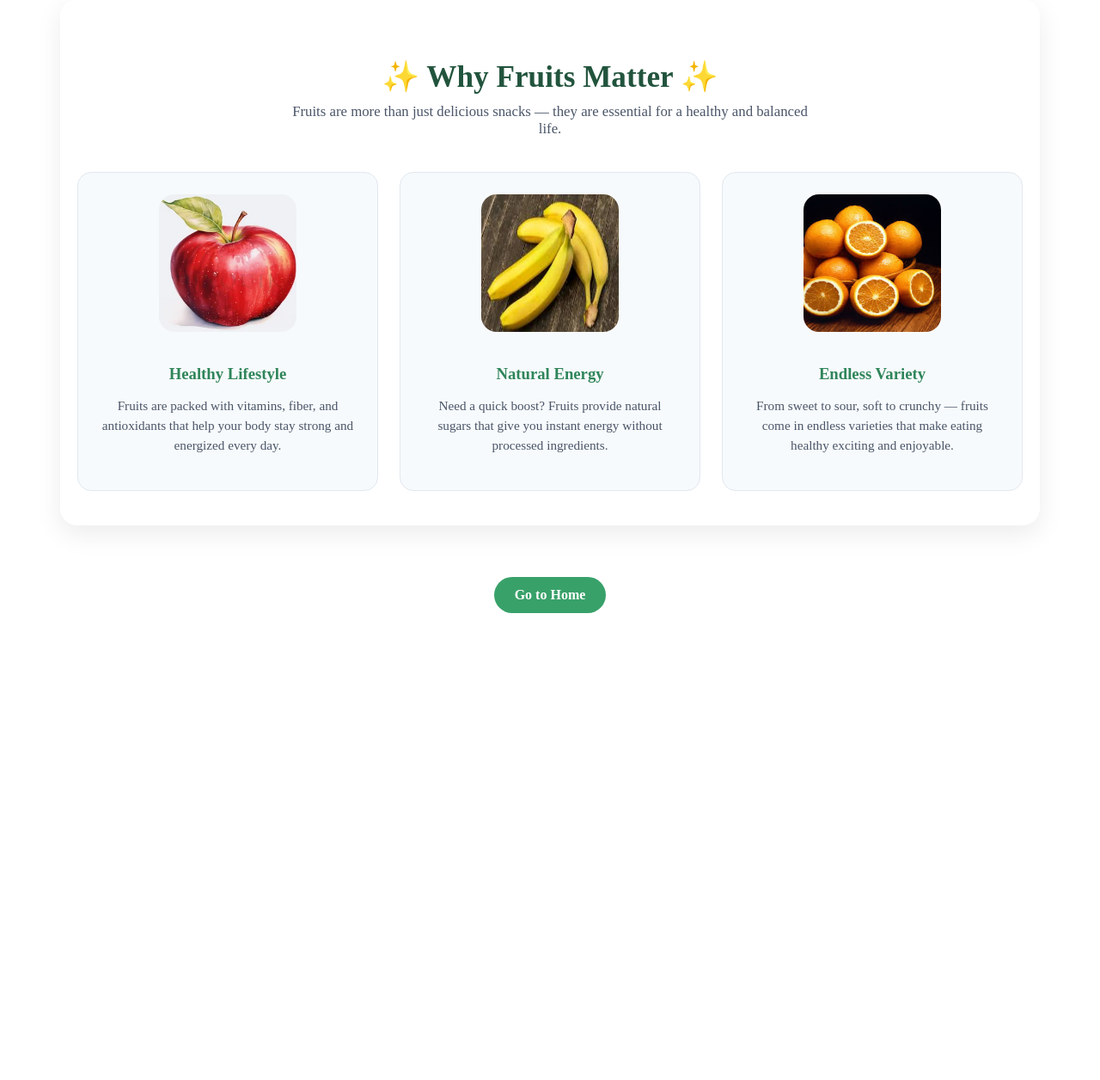
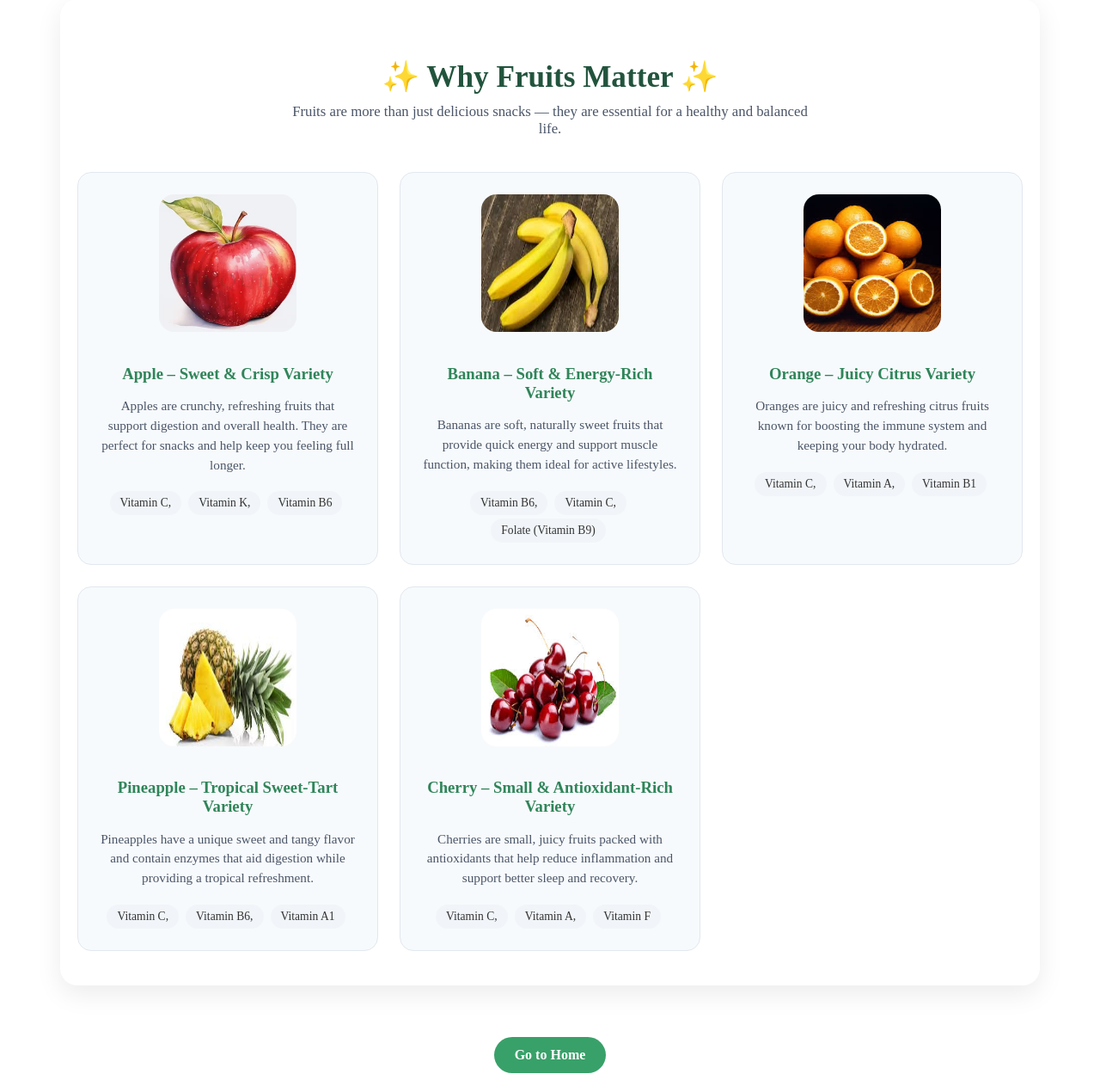
Before and after one commit to Olivierentwicklung/DAIntensivKursPublic, a Django app: page /fruits/list/info in a window 1280 px wide. Shown: the part 535-1791 px from the top of the page at 86% size. Before the commit the page ends 1248 px from the top, so only its background shows below. Run offline with Django 5.2, Linux system fonts and the light colour scheme.

Commit message:
feat: enhance info cards with detailed fruit descriptions and vitamin highlights

```diff
--- a/fruit_app/static/fruit_app/css/style.css
+++ b/fruit_app/static/fruit_app/css/style.css
@@ -266,3 +266,24 @@
     grid-template-columns: 1fr;
   }
 }
+
+.vitamins {
+  margin-top: 10px;
+}
+
+.vitamins span {
+  display: inline-block;
+  background: #f1f5f9;
+  color: #333;
+  padding: 6px 12px;
+  margin: 4px 4px 0 0;
+  border-radius: 20px;
+  font-size: 0.85rem;
+  font-weight: 500;
+  transition: 0.3s ease;
+}
+
+.vitamins span:hover {
+  background: #9e0c0c;
+  color: white;
+}
--- a/fruit_app/templates/fruit_app/info.html
+++ b/fruit_app/templates/fruit_app/info.html
@@ -12,30 +12,74 @@
 
     <div class="info-grid">
       <div class="info-card">
-        <img src="{% static 'fruit_app/img/apfel.webp' %}" alt="Health" />
-        <h3>Healthy Lifestyle</h3>
+        <img src="{% static 'fruit_app/img/apfel.webp' %}" alt="Apple" />
+        <h3>Apple – Sweet & Crisp Variety</h3>
         <p>
-          Fruits are packed with vitamins, fiber, and antioxidants that help
-          your body stay strong and energized every day.
+          Apples are crunchy, refreshing fruits that support digestion and
+          overall health. They are perfect for snacks and help keep you feeling
+          full longer.
         </p>
+        <div class="vitamins">
+          <span>Vitamin C, </span>
+          <span>Vitamin K, </span>
+          <span>Vitamin B6</span>
+        </div>
       </div>
 
       <div class="info-card">
-        <img src="{% static 'fruit_app/img/banane.jpg' %}" alt="Energy" />
-        <h3>Natural Energy</h3>
+        <img src="{% static 'fruit_app/img/banane.jpg' %}" alt="Banana" />
+        <h3>Banana – Soft & Energy-Rich Variety</h3>
         <p>
-          Need a quick boost? Fruits provide natural sugars that give you
-          instant energy without processed ingredients.
+          Bananas are soft, naturally sweet fruits that provide quick energy and
+          support muscle function, making them ideal for active lifestyles.
         </p>
+        <div class="vitamins">
+          <span>Vitamin B6, </span>
+          <span>Vitamin C, </span>
+          <span>Folate (Vitamin B9)</span>
+        </div>
       </div>
 
       <div class="info-card">
-        <img src="{% static 'fruit_app/img/orange.jpg' %}" alt="Variety" />
-        <h3>Endless Variety</h3>
+        <img src="{% static 'fruit_app/img/orange.jpg' %}" alt="Orange" />
+        <h3>Orange – Juicy Citrus Variety</h3>
         <p>
-          From sweet to sour, soft to crunchy — fruits come in endless varieties
-          that make eating healthy exciting and enjoyable.
+          Oranges are juicy and refreshing citrus fruits known for boosting the
+          immune system and keeping your body hydrated.
         </p>
+        <div class="vitamins">
+          <span>Vitamin C, </span>
+          <span>Vitamin A, </span>
+          <span>Vitamin B1</span>
+        </div>
+      </div>
+
+      <div class="info-card">
+        <img src="{% static 'fruit_app/img/ananas.jpg' %}" alt="Pineapple" />
+        <h3>Pineapple – Tropical Sweet-Tart Variety</h3>
+        <p>
+          Pineapples have a unique sweet and tangy flavor and contain enzymes
+          that aid digestion while providing a tropical refreshment.
+        </p>
+        <div class="vitamins">
+          <span>Vitamin C, </span>
+          <span>Vitamin B6, </span>
+          <span>Vitamin A1</span>
+        </div>
+      </div>
+
+      <div class="info-card">
+        <img src="{% static 'fruit_app/img/kirsche.jpg' %}" alt="Cherry" />
+        <h3>Cherry – Small & Antioxidant-Rich Variety</h3>
+        <p>
+          Cherries are small, juicy fruits packed with antioxidants that help
+          reduce inflammation and support better sleep and recovery.
+        </p>
+        <div class="vitamins">
+          <span>Vitamin C, </span>
+          <span>Vitamin A, </span>
+          <span>Vitamin F</span>
+        </div>
       </div>
     </div>
   </div>
```
